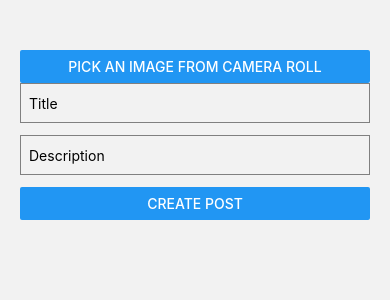
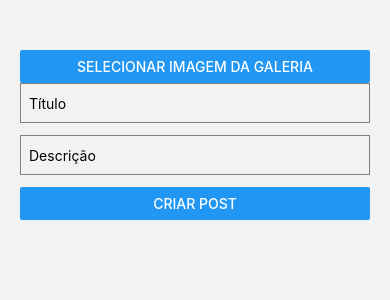
Before and after one commit to oTriangulo/OutsiderApp, a React Native app: screen /CreatePost in a window 390 px wide. Shown: the top 300 px of the page. Built offline with nearby package versions, Linux system fonts and the light colour scheme.

Commit message:
Atualização em aula
Tentativa de fazer o banco de dados funcionar, porém, não foi possível fazer os testes por conta da internet

```diff
--- a/configs/firebaseConfig.js
+++ b/configs/firebaseConfig.js
@@ -2,6 +2,9 @@ import { initializeApp } from "firebase/app";
 import { initializeAuth, getReactNativePersistence } from 'firebase/auth';
 import AsyncStorage from '@react-native-async-storage/async-storage';
 import { getFirestore } from 'firebase/firestore';
+import { getStorage } from 'firebase/storage';
+
+const storage = getStorage(app);
 
 const firebaseConfig = {
   apiKey: "AIzaSyCbYuJzlc7KHciE-SBEo9EbB8nMqO1ljjo",
@@ -28,4 +31,4 @@ const getFirebaseApp = () => {
 
 const { auth: firebaseAuth, db: firebaseDb } = getFirebaseApp(); // Chama a função para garantir inicialização única
 
-export { firebaseAuth, firebaseDb };
+export { firebaseAuth, firebaseDb, storage };
--- a/screens/CreatePostScreen.js
+++ b/screens/CreatePostScreen.js
@@ -1,83 +1,102 @@
-//AINDA FALTA ACRESCENTAR O MAPA AQUI
-
 import React, { useState } from 'react';
 import { View, TextInput, Button, StyleSheet, Image, Alert } from 'react-native';
-import { firebaseDb } from '../configs/firebaseConfig'; // Importa a configuração do Firebase
-import { collection, addDoc } from 'firebase/firestore'; // Importa as funções do Firestore
-import * as ImagePicker from 'expo-image-picker'; // Para selecionar imagens
+import { db, storage, auth } from '../configs/firebaseConfig';
+import { collection, addDoc } from 'firebase/firestore';
+import { ref, uploadBytes, getDownloadURL } from 'firebase/storage';
+import * as ImagePicker from 'expo-image-picker';
+import uuid from 'react-native-uuid';
 
 const CreatePostScreen = ({ navigation }) => {
-  const [title, setTitle] = useState(''); // Estado para armazenar o título do post
-  const [description, setDescription] = useState(''); // Estado para armazenar a descrição do post
-  const [image, setImage] = useState(null); // Estado para armazenar a URI da imagem selecionada
+  const [title, setTitle] = useState('');
+  const [description, setDescription] = useState('');
+  const [image, setImage] = useState(null);
 
-  // Função para selecionar a imagem da galeria
+  // Função para selecionar uma imagem da galeria
   const pickImage = async () => {
-    // Solicita permissão para acessar a galeria
     const { status } = await ImagePicker.requestMediaLibraryPermissionsAsync();
     if (status !== 'granted') {
       Alert.alert('Desculpe, precisamos de permissões para acessar sua galeria!');
       return;
     }
 
-    // Abre a galeria para selecionar uma imagem
-    let result = await ImagePicker.launchImageLibraryAsync({
-      mediaTypes: ImagePicker.MediaTypeOptions.All,
+    const result = await ImagePicker.launchImageLibraryAsync({
+      mediaTypes: ImagePicker.MediaTypeOptions.Images,
       allowsEditing: true,
       aspect: [4, 3],
       quality: 1,
     });
 
+    // Se a imagem for selecionada, atualize o estado 'image'
     if (!result.canceled) {
-      // Acesse a URI da imagem selecionada corretamente
       setImage(result.assets[0].uri);
     } else {
       Alert.alert('Você não selecionou nenhuma imagem.');
     }
   };
 
-  // Função para criar um post e enviar para o Firestore
+  // Função para fazer upload da imagem para o Firebase Storage e retornar a URL
+  const uploadImageAsync = async (uri) => {
+    const response = await fetch(uri);
+    const blob = await response.blob();
+
+    // Cria uma referência única para a imagem no Firebase Storage
+    const imageRef = ref(storage, `posts/${uuid.v4()}`);
+
+    // Faz o upload da imagem para o Firebase Storage
+    await uploadBytes(imageRef, blob);
+
+    // Retorna a URL da imagem no Storage
+    const downloadURL = await getDownloadURL(imageRef);
+    return downloadURL;
+  };
+
+  // Função para criar um novo post no Firestore com o título, descrição, e URL da imagem
   const createPost = async () => {
-    const user = 'User Name'; // Aqui você deve pegar o nome do usuário logado (modifique isso conforme necessário)
+    try {
+      let imageURL = null;
+      if (image) {
+        // Faz upload da imagem e obtém a URL
+        imageURL = await uploadImageAsync(image);
+      }
 
-    // Envia o post para a coleção "posts" no Firestore
-    try {
-      await addDoc(collection(firebaseDb, 'posts'), {
+      // Pega o nome do usuário autenticado
+      const user = auth.currentUser?.displayName || 'Usuário desconhecido';
+
+      // Adiciona o post ao Firestore com título, descrição, URL da imagem, e nome do usuário
+      await addDoc(collection(db, 'posts'), {
         title,
         description,
-        image,
+        image: imageURL,
         user,
-        createdAt: new Date(), // Data de criação do post
       });
-      Alert.alert('Post criado com sucesso!');
-      navigation.goBack(); // Volta para a tela anterior após criar o post
+      navigation.goBack();
     } catch (error) {
-      Alert.alert('Erro ao criar o post', error.message);
+      console.error("Erro ao criar post:", error);
+      Alert.alert("Erro ao criar post", error.message);
     }
   };
 
   return (
     <View style={styles.container}>
-      <Button title="Pick an image from camera roll" onPress={pickImage} />
+      <Button title="Selecionar imagem da galeria" onPress={pickImage} />
       {image && <Image source={{ uri: image }} style={styles.image} />}
       <TextInput
-        placeholder="Title"
+        placeholder="Título"
         value={title}
         onChangeText={setTitle}
         style={styles.input}
       />
       <TextInput
-        placeholder="Description"
+        placeholder="Descrição"
         value={description}
         onChangeText={setDescription}
         style={styles.input}
       />
-      <Button title="Create Post" onPress={createPost} />
+      <Button title="Criar Post" onPress={createPost} />
     </View>
   );
 };
 
-// Estilos do componente
 const styles = StyleSheet.create({
   container: {
     flex: 1,
@@ -92,7 +111,7 @@ const styles = StyleSheet.create({
     marginBottom: 12,
     paddingLeft: 8,
   },
-  image: { // Estilo para a imagem selecionada
+  image: {
     width: 200,
     height: 200,
     marginTop: 20,
--- a/screens/ProfileScreen.js
+++ b/screens/ProfileScreen.js
@@ -12,28 +12,28 @@ const ProfileScreen = ({ navigation }) => {
     profilePicture: "https://ucarecdn.com/167f1c66-0903-48b0-8d7d-d7247100567e/-/crop/597x598/0,0/-/preview/-/progressive/yes/-/format/auto/-/scale_crop/900x900/",
   };
 
-  //const userId = auth.currentUser ? auth.currentUser.uid : 'userId'; // Obtém o UID do usuário autenticado
+  const userId = auth.currentUser ? auth.currentUser.uid : 'userId'; // Obtém o UID do usuário autenticado
 
-  // Função para atualizar o nome do usuário
-  //const updateUserName = async (newName) => {
-    //setUserName(newName); // Atualiza o estado
-    //await setDoc(doc(db, 'users', userId), { name: newName }); // Usa o UID como ID do documento
-  //};
+  //Função para atualizar o nome do usuário
+  const updateUserName = async (newName) => {
+    setUserName(newName); // Atualiza o estado
+    await setDoc(doc(db, 'users', userId), { name: newName }); // Usa o UID como ID do documento
+  };
 
-  // Efeito para carregar o nome do usuário ao iniciar a tela
-  //useEffect(() => {
-    //const loadUserName = async () => {
-      //const docRef = doc(db, 'users', userId); // Usando o UID para carregar os dados do usuário
-      //const docSnap = await getDoc(docRef);
+  //Efeito para carregar o nome do usuário ao iniciar a tela
+  useEffect(() => {
+    const loadUserName = async () => {
+      const docRef = doc(db, 'users', userId); // Usando o UID para carregar os dados do usuário
+      const docSnap = await getDoc(docRef);
 
-      //if (docSnap.exists()) {
-        //setUserName(docSnap.data().name); // Carrega o nome do Firestore
-      //} else {
-        //console.log("No such document!");
-      //}
-    //};
-    //loadUserName();
-  //}, [userId]); // Dependência no userId para recarregar se mudar
+      if (docSnap.exists()) {
+        setUserName(docSnap.data().name); // Carrega o nome do Firestore
+      } else {
+        console.log("No such document!");
+      }
+    };
+    loadUserName();
+  }, [userId]); // Dependência no userId para recarregar se mudar
 
   return (
     <View style={styles.container}>
@@ -53,7 +53,7 @@ const ProfileScreen = ({ navigation }) => {
         <TouchableOpacity
           style={styles.editNameButton}
           onPress={() => navigation.navigate('EditName', {
-            //currentName: userName,
+            currentName: userName,
             updateUserName: updateUserName,
           })}
         >
```
Also changed, not shown: 1 other file (tests, documents, lock files or other folders).
